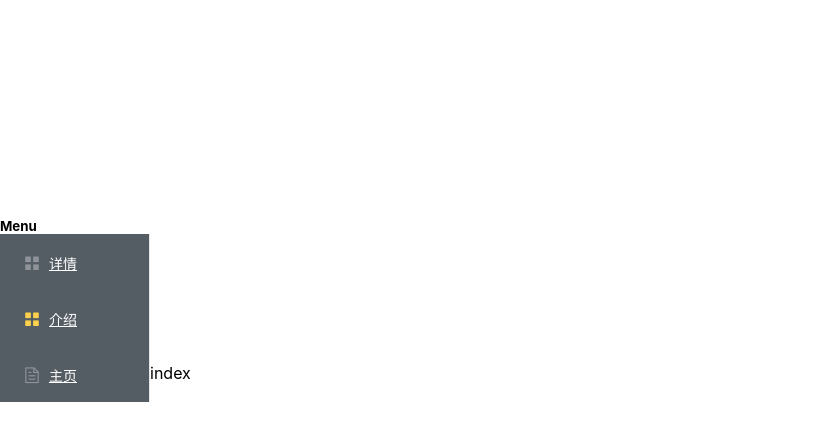
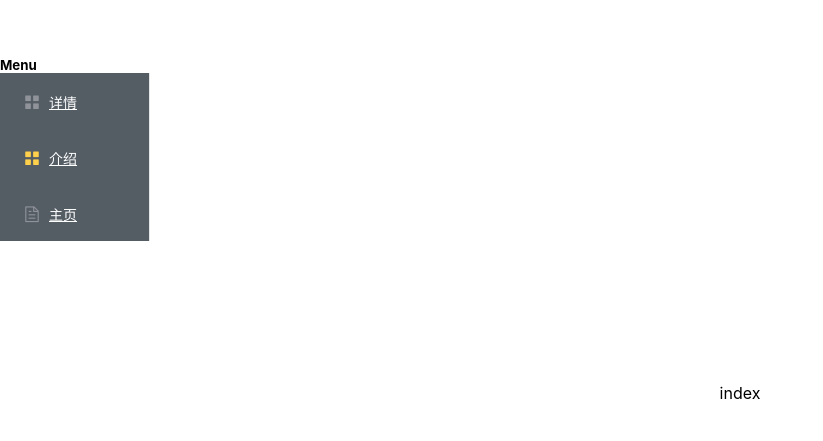
Before and after one commit to Cagalli-hong/nuxtproject, a Nuxt app: page / in a window 1280 px wide. Shown: the part 127-568 px from the top of the page, without its empty margins (0-823 px from the left). Built offline with nearby package versions, Linux system fonts and the light colour scheme.

Commit message:
删除多余的配置，script重新命名

```diff
--- a/api.config.js
+++ /dev/null
@@ -1,15 +0,0 @@
-// 本地开发环境：sit 开发环境：dev 生产环境：production  正式生产：prd
-const env = process.env.NODE_ENV || 'dev'
-
-const serverUrlMap = {
-
-  // 开发环境（开发服务器）
-  dev: {
-    cdnUrl: '/_nuxt/',
-    baseUrl: 'http://139.159.144.111/',
-    picUrl: 'http://139.159.144.111/gmall-test/image/', // 图片服务
-    uploadPicUrl: 'http://139.159.144.111/gmall-test/gimage/' // 图片服务器--上传图片
-  }
-}
-
-module.exports = serverUrlMap[env]
--- a/layouts/default.vue
+++ b/layouts/default.vue
@@ -1,9 +1,13 @@
 <template>
   <div class="main-page">
-    <menu-list></menu-list>
-    <div class="content">
-      <nuxt />
-    </div>
+    <el-container>
+      <el-aside width="200px">
+        <menu-list></menu-list>
+      </el-aside>
+      <el-main>
+        <nuxt />
+      </el-main>
+    </el-container>
   </div>
 </template>
 
@@ -69,7 +73,4 @@ html {
   width: 100%;
   margin: 100px auto;
 }
-.content{
-  display: inline-block;
-}
 </style>
--- a/nuxt.config.js
+++ b/nuxt.config.js
@@ -1,5 +1,4 @@
 const pkg = require('./package')
-const apiConfig = require('./api.config')
 var config = require('./config/index')
 
 module.exports = {
@@ -57,7 +56,6 @@ module.exports = {
   ** 环境变量
   */
   env: {
-    server: apiConfig,
     NODE_ENV: process.env.NODE_ENV
   },
 
--- a/package.json
+++ b/package.json
@@ -5,9 +5,8 @@
   "author": "hongying",
   "private": true,
   "scripts": {
-    "dev": "cross-env NODE_ENV=dev nuxt",
+    "dev": "cross-env NODE_ENV=dev node server.js",
     "build": "nuxt build",
-    "start": "cross-env NODE_ENV=dev node server.js",
     "generate": "nuxt generate",
     "lint": "eslint --ext .js,.vue --ignore-path .gitignore .",
     "lintfix": "eslint --fix --ext .js,.vue --ignore-path .gitignore .",
--- a/pages/introduce/index.vue
+++ b/pages/introduce/index.vue
@@ -1,6 +1,6 @@
 <template>
   <div>
-    <h1>上传2-5张图片</h1>
+    <h3>上传2-5张图片</h3>
     <el-form :model="form" ref="editForm" label-width="120px" class="edit-form">
        <el-form-item label="详情图" prop="packageFileId">
          <el-upload
@@ -70,6 +70,7 @@
       },
       imgSuccess(res, file) {
         this.form.screenImgs.push({ url: res.data.filePath, fileId: res.data.fileId, uid: file.uid })
+        console.log('screenImgs', this.form.screenImgs)
       },
       imgRemove(file, fileList) {
         const idx = this.form.screenImgs.findIndex(item => {
@@ -107,5 +108,7 @@
   }
 </script>
 <style lang="scss">
-
+  .edit-form .hidden .el-upload{
+    display: none;
+  }
 </style>
```
Also changed, not shown: 1 other file (tests, documents, lock files or other folders).
